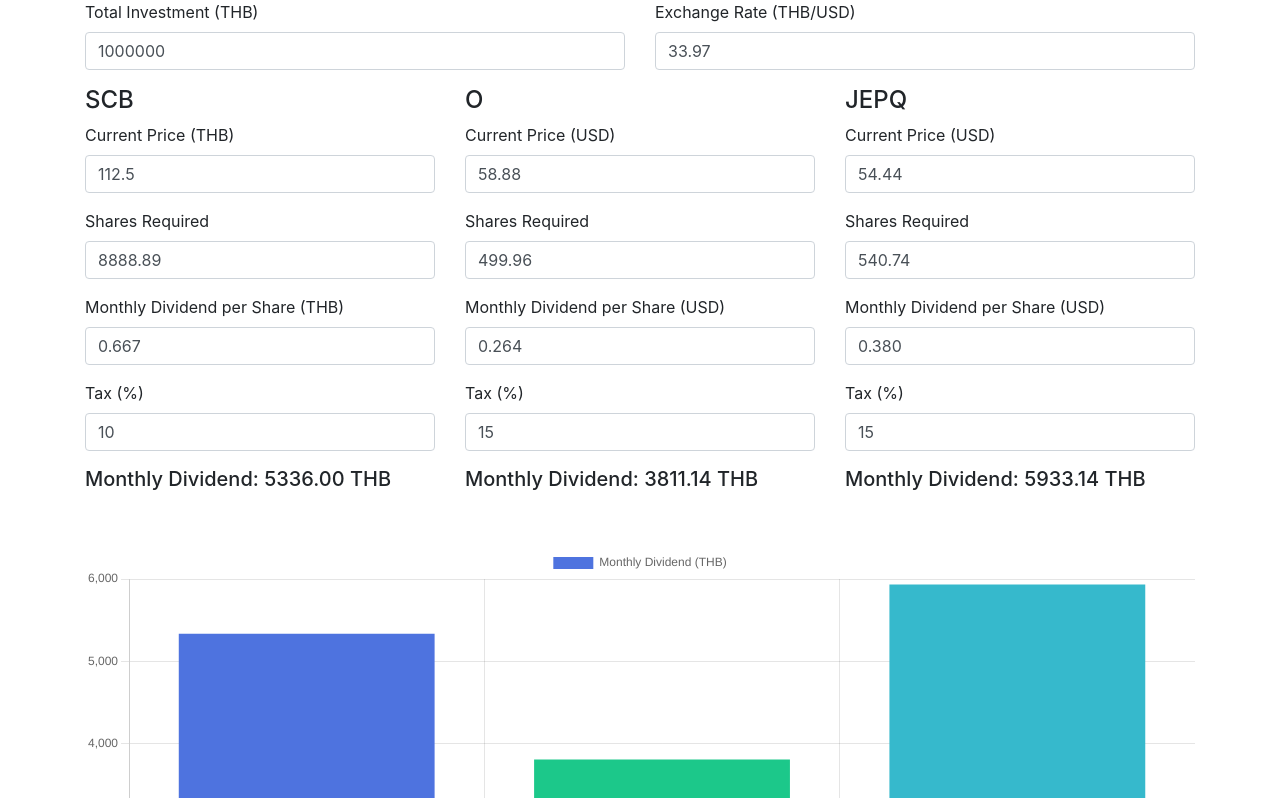
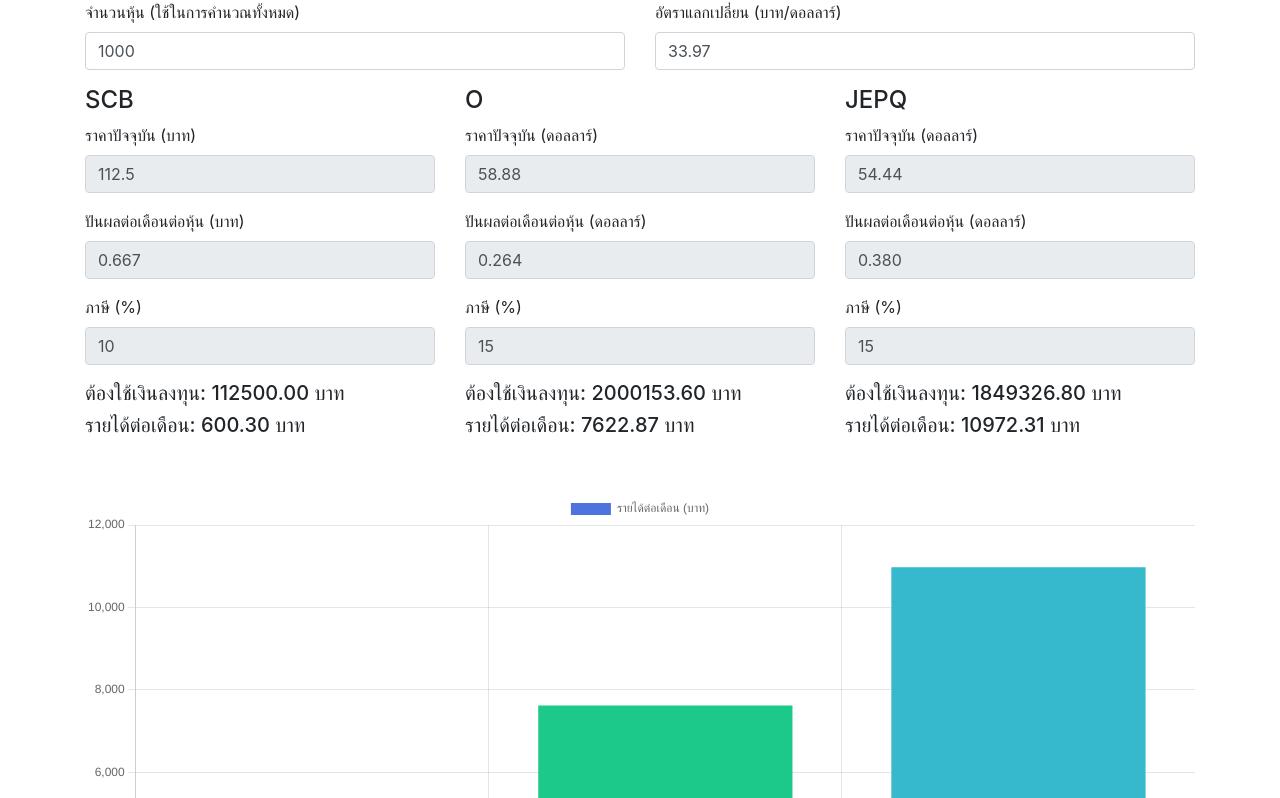
Before and after one commit to jackpatcher/MonthlyDiv, a plain HTML site: page v2.html in a window 1280 px wide. Shown: the part 94-892 px from the top of the page. Drawn offline with nearby package versions, Linux system fonts and the light colour scheme.

Commit message:
Update v2.html

```diff
--- a/v2.html
+++ b/v2.html
@@ -3,101 +3,88 @@
 <head>
     <meta charset="UTF-8">
     <meta name="viewport" content="width=device-width, initial-scale=1.0">
-    <title>Dividend Calculator</title>
+    <title>โปรแกรมคำนวณปันผลต่อเดือน</title>
     <link rel="stylesheet" href="https://maxcdn.bootstrapcdn.com/bootstrap/4.5.2/css/bootstrap.min.css">
     <script src="https://code.jquery.com/jquery-3.5.1.min.js"></script>
     <script src="https://cdn.jsdelivr.net/npm/chart.js"></script>
 </head>
 <body>
 <div class="container my-5">
-    <h2 class="text-center">Dividend Calculator</h2>
+    <h2 class="text-center">โปรแกรมคำนวณปันผลต่อเดือน</h2>
 
-    <!-- Investment and Exchange Rate Section -->
-    <div class="row">
+    <!-- จำนวนหุ้นและอัตราแลกเปลี่ยน -->
+    <div class="form-group row">
         <div class="col-md-6">
-            <div class="form-group">
-                <label for="investment">Total Investment (THB)</label>
-                <input type="number" id="investment" class="form-control" value="1000000">
-            </div>
+            <label for="shareCount">จำนวนหุ้น (ใช้ในการคำนวณทั้งหมด)</label>
+            <input type="number" id="shareCount" class="form-control" value="1000">
         </div>
         <div class="col-md-6">
-            <div class="form-group">
-                <label for="exchangeRate">Exchange Rate (THB/USD)</label>
-                <input type="number" id="exchangeRate" class="form-control" value="33.97" step="0.01">
-            </div>
+            <label for="exchangeRate">อัตราแลกเปลี่ยน (บาท/ดอลลาร์)</label>
+            <input type="number" id="exchangeRate" class="form-control" value="33.97" step="0.01">
         </div>
     </div>
 
-    <!-- Stock Sections -->
+    <!-- ส่วนหุ้นต่าง ๆ -->
     <div class="row">
-        <!-- SCB Section -->
+        <!-- SCB -->
         <div class="col-md-4">
             <h4>SCB</h4>
             <div class="form-group">
-                <label>Current Price (THB)</label>
-                <input type="number" id="scbPrice" class="form-control" value="112.5">
+                <label>ราคาปัจจุบัน (บาท)</label>
+                <input type="number" id="scbPrice" class="form-control" value="112.5" readonly>
             </div>
             <div class="form-group">
-                <label>Shares Required</label>
-                <input type="number" id="scbShares" class="form-control" placeholder="Calculated based on investment">
+                <label>ปันผลต่อเดือนต่อหุ้น (บาท)</label>
+                <input type="number" id="scbDividend" class="form-control" value="0.667" readonly>
             </div>
             <div class="form-group">
-                <label>Monthly Dividend per Share (THB)</label>
-                <input type="number" id="scbDividend" class="form-control" value="0.667">
+                <label>ภาษี (%)</label>
+                <input type="number" id="scbTax" class="form-control" value="10" readonly>
             </div>
-            <div class="form-group">
-                <label>Tax (%)</label>
-                <input type="number" id="scbTax" class="form-control" value="10">
-            </div>
-            <h5>Monthly Dividend: <span id="scbMonthly">0</span> THB</h5>
+            <h5>ต้องใช้เงินลงทุน: <span id="scbInvestment">0</span> บาท</h5>
+            <h5>รายได้ต่อเดือน: <span id="scbMonthly">0</span> บาท</h5>
         </div>
 
-        <!-- O Section -->
+        <!-- O -->
         <div class="col-md-4">
             <h4>O</h4>
             <div class="form-group">
-                <label>Current Price (USD)</label>
-                <input type="number" id="oPrice" class="form-control" value="58.88">
+                <label>ราคาปัจจุบัน (ดอลลาร์)</label>
+                <input type="number" id="oPrice" class="form-control" value="58.88" readonly>
             </div>
             <div class="form-group">
-                <label>Shares Required</label>
-                <input type="number" id="oShares" class="form-control" placeholder="Calculated based on investment">
+                <label>ปันผลต่อเดือนต่อหุ้น (ดอลลาร์)</label>
+                <input type="number" id="oDividend" class="form-control" value="0.264" readonly>
             </div>
             <div class="form-group">
-                <label>Monthly Dividend per Share (USD)</label>
-                <input type="number" id="oDividend" class="form-control" value="0.264">
+                <label>ภาษี (%)</label>
+                <input type="number" id="oTax" class="form-control" value="15" readonly>
             </div>
-            <div class="form-group">
-                <label>Tax (%)</label>
-                <input type="number" id="oTax" class="form-control" value="15">
-            </div>
-            <h5>Monthly Dividend: <span id="oMonthly">0</span> THB</h5>
+            <h5>ต้องใช้เงินลงทุน: <span id="oInvestment">0</span> บาท</h5>
+            <h5>รายได้ต่อเดือน: <span id="oMonthly">0</span> บาท</h5>
         </div>
 
-        <!-- JEPQ Section -->
+        <!-- JEPQ -->
         <div class="col-md-4">
             <h4>JEPQ</h4>
             <div class="form-group">
-                <label>Current Price (USD)</label>
-                <input type="number" id="jepqPrice" class="form-control" value="54.44">
+                <label>ราคาปัจจุบัน (ดอลลาร์)</label>
+                <input type="number" id="jepqPrice" class="form-control" value="54.44" readonly>
             </div>
             <div class="form-group">
-                <label>Shares Required</label>
-                <input type="number" id="jepqShares" class="form-control" placeholder="Calculated based on investment">
+                <label>ปันผลต่อเดือนต่อหุ้น (ดอลลาร์)</label>
+                <input type="number" id="jepqDividend" class="form-control" value="0.380" readonly>
             </div>
             <div class="form-group">
-                <label>Monthly Dividend per Share (USD)</label>
-                <input type="number" id="jepqDividend" class="form-control" value="0.380">
+                <label>ภาษี (%)</label>
+                <input type="number" id="jepqTax" class="form-control" value="15" readonly>
             </div>
-            <div class="form-group">
-                <label>Tax (%)</label>
-                <input type="number" id="jepqTax" class="form-control" value="15">
-            </div>
-            <h5>Monthly Dividend: <span id="jepqMonthly">0</span> THB</h5>
+            <h5>ต้องใช้เงินลงทุน: <span id="jepqInvestment">0</span> บาท</h5>
+            <h5>รายได้ต่อเดือน: <span id="jepqMonthly">0</span> บาท</h5>
         </div>
     </div>
 
-    <!-- Dividend Summary Chart -->
+    <!-- กราฟสรุปปันผล -->
     <div class="my-5">
         <canvas id="dividendChart"></canvas>
     </div>
@@ -107,49 +94,40 @@
 
     $(document).ready(function() {
     function calculateDividends() {
-        const investment = parseFloat($("#investment").val());
         const exchangeRate = parseFloat($("#exchangeRate").val());
+        const shareCount = parseFloat($("#shareCount").val());
 
         // SCB Calculations
         const scbPrice = parseFloat($("#scbPrice").val());
         const scbDividend = parseFloat($("#scbDividend").val());
         const scbTax = parseFloat($("#scbTax").val()) / 100;
-        let scbShares = parseFloat($("#scbShares").val());
 
-        if (!scbShares) {
-            scbShares = investment / scbPrice;
-            $("#scbShares").val(scbShares.toFixed(2));
-        }
+        const scbInvestment = shareCount * scbPrice;
+        const scbMonthly = shareCount * scbDividend * (1 - scbTax);
 
-        const scbMonthly = scbShares * scbDividend * (1 - scbTax);
+        $("#scbInvestment").text(scbInvestment.toFixed(2));
         $("#scbMonthly").text(scbMonthly.toFixed(2));
 
         // O Calculations
         const oPrice = parseFloat($("#oPrice").val());
         const oDividend = parseFloat($("#oDividend").val());
         const oTax = parseFloat($("#oTax").val()) / 100;
-        let oShares = parseFloat($("#oShares").val());
 
-        if (!oShares) {
-            oShares = (investment / exchangeRate) / oPrice;
-            $("#oShares").val(oShares.toFixed(2));
-        }
+        const oInvestment = shareCount * oPrice * exchangeRate;
+        const oMonthly = shareCount * oDividend * (1 - oTax) * exchangeRate;
 
-        const oMonthly = oShares * oDividend * (1 - oTax) * exchangeRate;
+        $("#oInvestment").text(oInvestment.toFixed(2));
         $("#oMonthly").text(oMonthly.toFixed(2));
 
         // JEPQ Calculations
         const jepqPrice = parseFloat($("#jepqPrice").val());
         const jepqDividend = parseFloat($("#jepqDividend").val());
         const jepqTax = parseFloat($("#jepqTax").val()) / 100;
-        let jepqShares = parseFloat($("#jepqShares").val());
 
-        if (!jepqShares) {
-            jepqShares = (investment / exchangeRate) / jepqPrice;
-            $("#jepqShares").val(jepqShares.toFixed(2));
-        }
+        const jepqInvestment = shareCount * jepqPrice * exchangeRate;
+        const jepqMonthly = shareCount * jepqDividend * (1 - jepqTax) * exchangeRate;
 
-        const jepqMonthly = jepqShares * jepqDividend * (1 - jepqTax) * exchangeRate;
+        $("#jepqInvestment").text(jepqInvestment.toFixed(2));
         $("#jepqMonthly").text(jepqMonthly.toFixed(2));
 
         updateChart([scbMonthly, oMonthly, jepqMonthly]);
@@ -166,7 +144,7 @@
                 data: {
                     labels: ['SCB', 'O', 'JEPQ'],
                     datasets: [{
-                        label: 'Monthly Dividend (THB)',
+                        label: 'รายได้ต่อเดือน (บาท)',
                         data: data,
                         backgroundColor: ['#4e73df', '#1cc88a', '#36b9cc']
                     }]
@@ -184,13 +162,12 @@
         }
     }
 
-    // Automatically calculate on input change
-    $("input").on("input", calculateDividends);
+    // คำนวณอัตโนมัติเมื่อมีการเปลี่ยนแปลงข้อมูล
+    $("#shareCount, #exchangeRate").on("input", calculateDividends);
 
-    // Initial calculation
+    // คำนวณครั้งแรกเมื่อโหลดหน้าเว็บ
     calculateDividends();
 });
-
 
 </script>
 </body>
```
